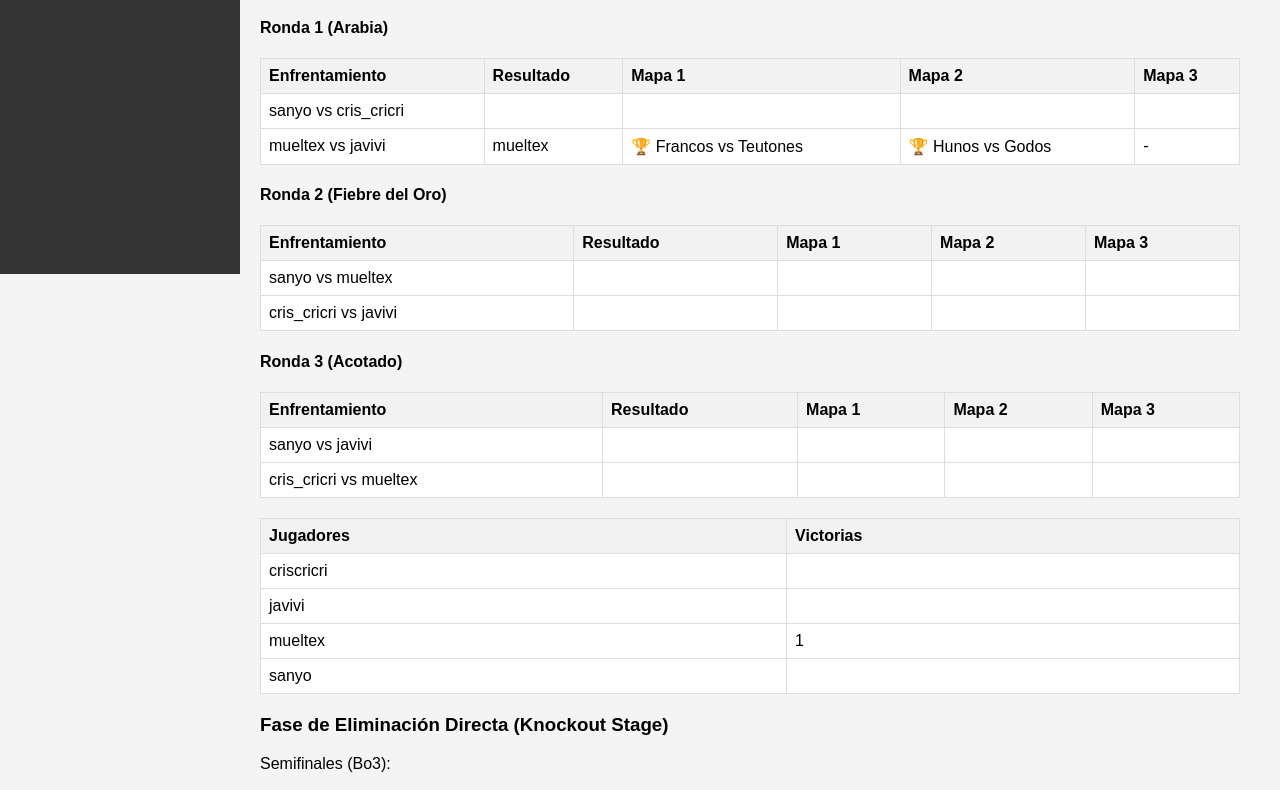
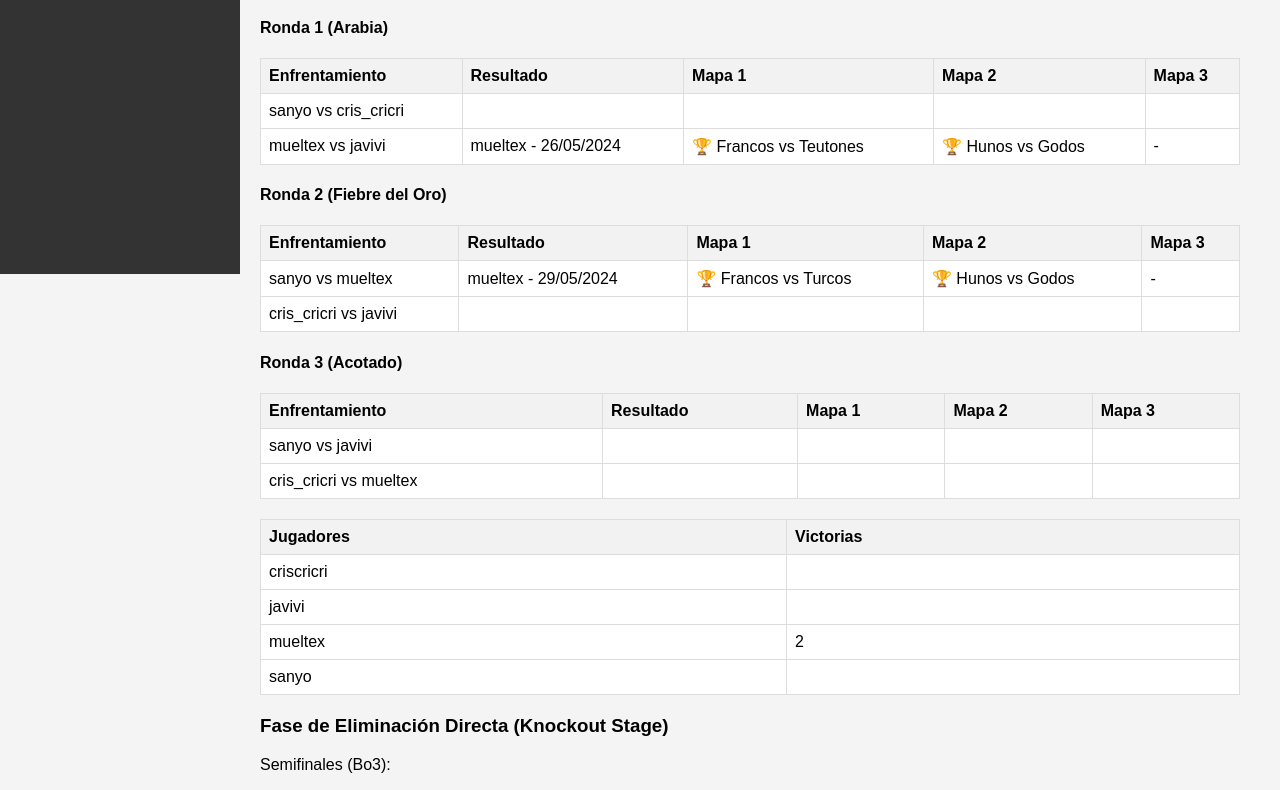
Before and after one commit to Mueltex/Mueltex.github.io, a plain HTML site: page index.html in a window 1280 px wide. Shown: the part 566-1356 px from the top of the page. Drawn offline with Linux system fonts and the light colour scheme.

Commit message:
Update index.html after 2nd battle

```diff
--- a/index.html
+++ b/index.html
@@ -115,7 +115,7 @@
                 </tr>
                 <tr>
                     <td>mueltex vs javivi</td>
-                    <td>mueltex</td>
+                    <td>mueltex - 26/05/2024</td>
                     <td>🏆 Francos vs Teutones</td>
                     <td>🏆 Hunos vs Godos</td>
                     <td> - </td>
@@ -133,10 +133,10 @@
                 </tr>
                 <tr>
                     <td>sanyo vs mueltex</td>
-                    <td></td>
-                    <td></td>
-                    <td></td>
-                    <td></td>
+                    <td>mueltex - 29/05/2024</td>
+                    <td>🏆 Francos vs Turcos</td>
+                    <td>🏆 Hunos vs Godos</td>
+                    <td> - </td>
                 </tr>
                 <tr>
                     <td>cris_cricri vs javivi</td>
@@ -187,7 +187,7 @@
                 </tr>
                 <tr>
                     <td>mueltex</td>
-                    <td>1</td>
+                    <td>2</td>
                 </tr>
                 <tr>
                     <td>sanyo</td>
```
